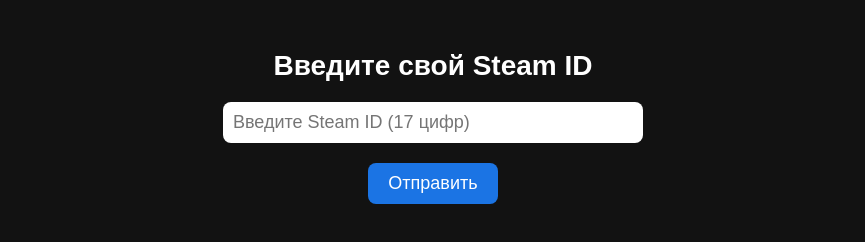
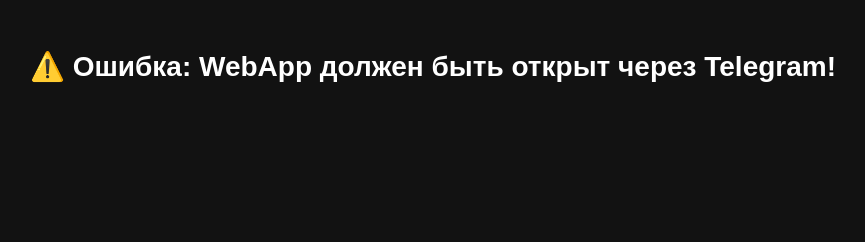
Before and after one commit to I-loveGame/index, a plain HTML site: page index.html in a window 1280 px wide. Shown: the whole page, without its empty margins (207-1072 px from the left). Drawn offline with Linux system fonts and the light colour scheme.

Commit message:
Update index.html

```diff
--- a/index.html
+++ b/index.html
@@ -61,12 +61,14 @@
     <div id="successMessage">✅ Steam ID успешно отправлен!</div>
 
     <script>
-        // Проверка наличия Telegram WebApp API
-        if (window.Telegram && window.Telegram.WebApp) {
-            Telegram.WebApp.ready();
-            console.log("Telegram WebApp успешно загружен!");
+        let tg = window.Telegram ? window.Telegram.WebApp : null;
+
+        if (tg) {
+            tg.ready();
+            console.log("WebApp API доступно.");
         } else {
-            alert("⚠️ WebApp должен быть открыт внутри Telegram!");
+            document.body.innerHTML = "<h1>⚠️ Ошибка: WebApp должен быть открыт через Telegram!</h1>";
+            throw new Error("Telegram WebApp API не доступно.");
         }
 
         const sendButton = document.getElementById("sendButton");
@@ -77,7 +79,7 @@
 
             if (steamId.length === 17 && !isNaN(steamId)) {
                 // Отправка данных в Telegram WebApp
-                Telegram.WebApp.sendData(JSON.stringify({ steam_id: steamId }));
+                tg.sendData(JSON.stringify({ steam_id: steamId }));
                 console.log("Отправлены данные:", steamId);
 
                 // Блокируем кнопку и показываем сообщение
```
